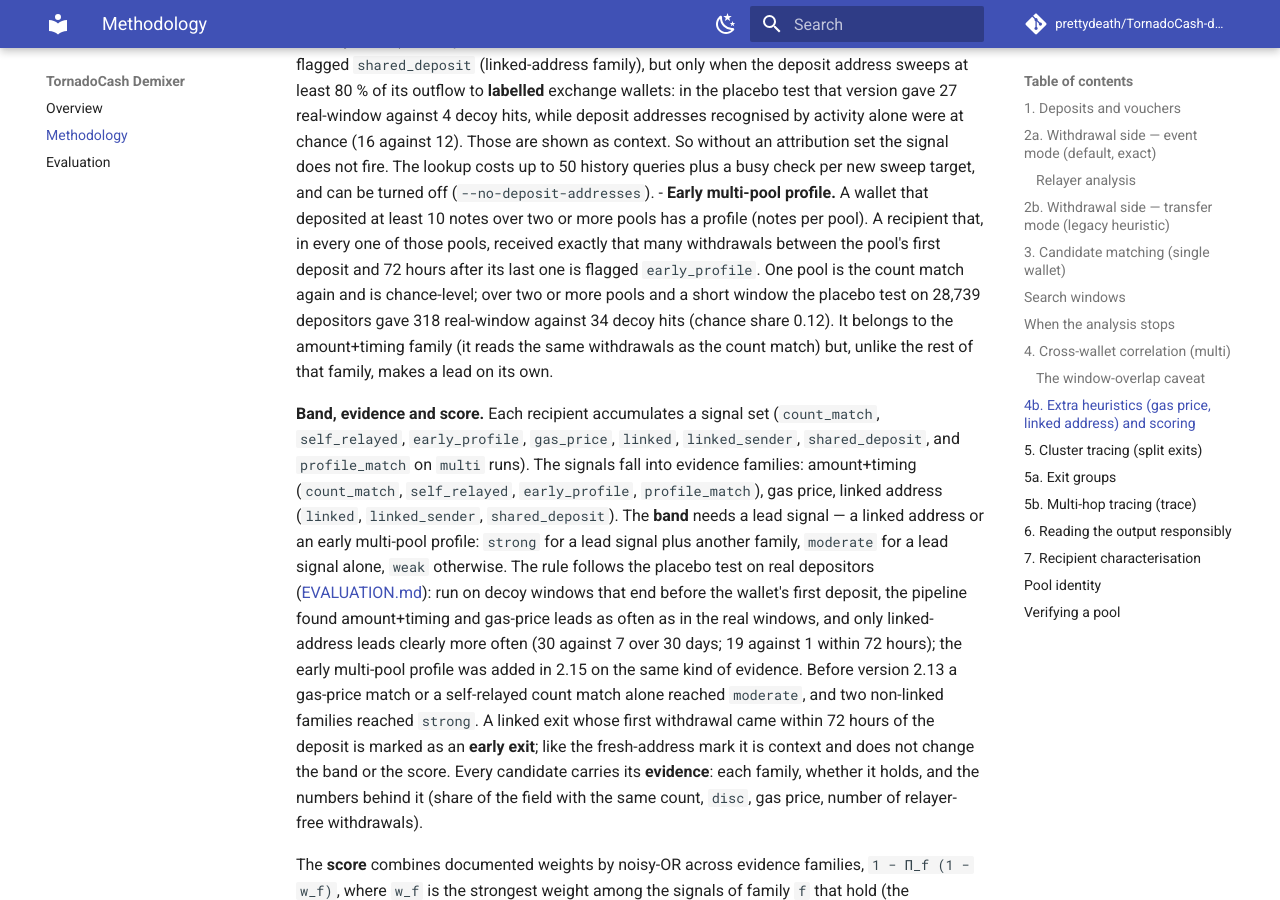
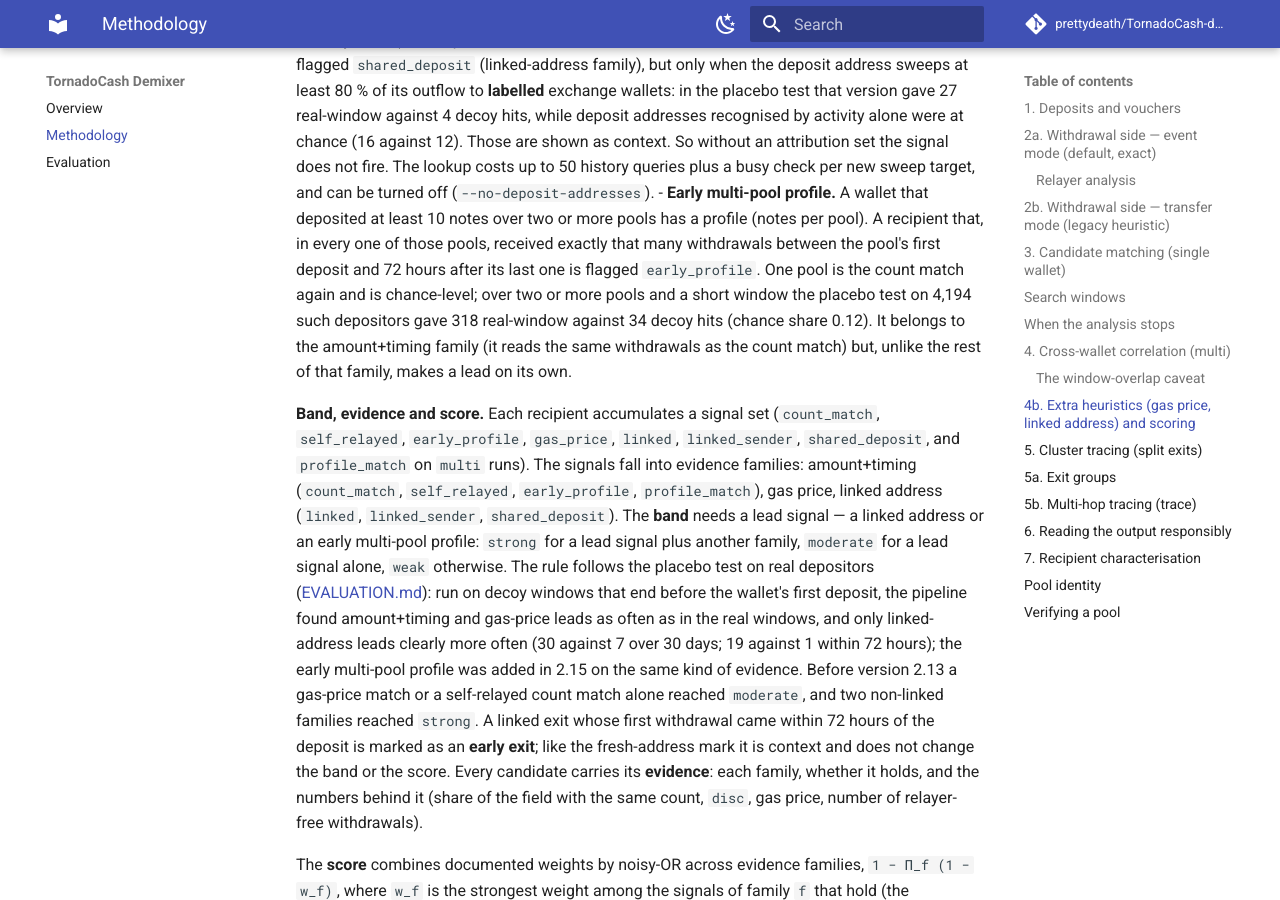
Before and after one commit to prettydeath/TornadoCash-demixer, an MkDocs documentation site: the page built from docs/METHODOLOGY.md, in a window 1280 px wide and 900 px high, scrolled down 6558 px. Built offline with MkDocs 1.6.1 and Material for MkDocs 9.7.7, drawn with Linux system fonts in a browser that asks for light colours; comment, search, counter and statistics services are not loaded.

Commit message:
State the depositor count behind the early-profile result

```diff
--- a/docs/METHODOLOGY.md
+++ b/docs/METHODOLOGY.md
@@ -269,7 +269,7 @@
   those pools, received exactly that many withdrawals between the pool's first
   deposit and 72 hours after its last one is flagged `early_profile`. One pool is
   the count match again and is chance-level; over two or more pools and a short
-  window the placebo test on 28,739 depositors gave 318 real-window against 34
+  window the placebo test on 4,194 such depositors gave 318 real-window against 34
   decoy hits (chance share 0.12). It belongs to the amount+timing family (it reads
   the same withdrawals as the count match) but, unlike the rest of that family,
   makes a lead on its own.
```
Also changed, not shown: README.md (+1 -1 lines).
